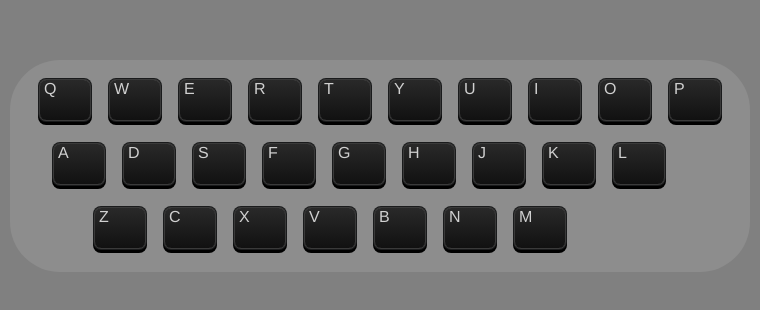
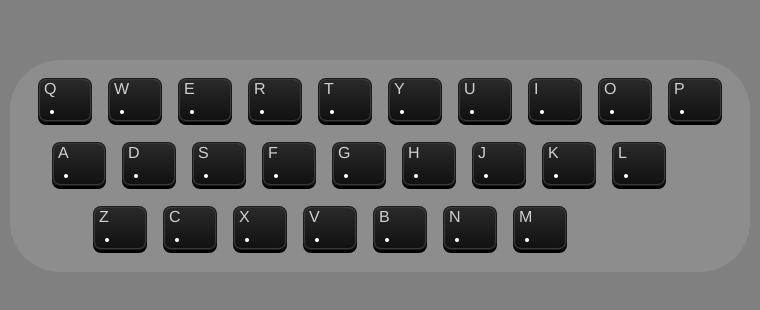
Before and after one commit to zhouchunyu/bookmarks, a plain HTML site: page index.html in a window 1280 px wide. Shown: the part 234-544 px from the top of the page, 260-1020 px from the left. Drawn offline with Linux system fonts and the light colour scheme.

Commit message:
add default icon dot.png

```diff
--- a/index.html
+++ b/index.html
@@ -28,13 +28,17 @@
       'w': 'weibo.com',
       'e': 'ele.me',
       'r': 'people.com.cn',
-      't': 'tianya.com',
+      't': 'tianya.cn',
       'y': 'youtube.com',
-      'u': 'uc.com',
+      'u': 'youku.com',
       'i': 'iqiyi.com'
     }
-    websites = localStorage.getItem('customWebsites')
-    websites = JSON.parse(websites || '{}')
+
+    function getLocalStorage(name) {
+      JSON.parse(localStorage.getItem(name) || '{}')
+    }
+
+    websites = getLocalStorage('customWebsites')
     hash = Object.assign({}, hash, websites)
     index = 0
     while(index < keys.length){
@@ -45,26 +49,30 @@
       column = 0
       while(column < keys[index].length){
         kbd = document.createElement('kbd')
+        kbd.className += 'kbd'
         span = document.createElement('span')
         span.className += 'text'
         span.textContent = row[column]
         kbd.appendChild(span)
-        kbd.className += 'kbd'
+        img = document.createElement('img')
+        img.onerror = function(event) {
+          event.target.src = 'images/dot.png'
+        }
+        img.src = `http://${hash[row[column]]}/favicon.ico`
+        kbd.appendChild(img)
         button = document.createElement('button')
         button.textContent = '编辑'
         button.id = row[column]
         button.onclick = function(event){
-          key = event.target.id
+          button = event.target
+          key = button.id
           address = prompt('绑定一个网址')
           hash[key] = address
-          localStorage.setItem('customWebsites', JSON.stringify(hash));
+          localStorage.setItem('customWebsites', JSON.stringify(hash))
+          img = button.previousSibling
+          img.src = `http://${address}/favicon.ico`
         }
         kbd.appendChild(button)
-        if(hash[row[column]] != undefined){
-          img = document.createElement('img')
-          img.src = `http://${hash[row[column]]}/favicon.ico`
-          kbd.appendChild(img)
-        }
         rowDiv.appendChild(kbd)
         column += 1
       }
```
Also changed, not shown: images/dot.png (added).
